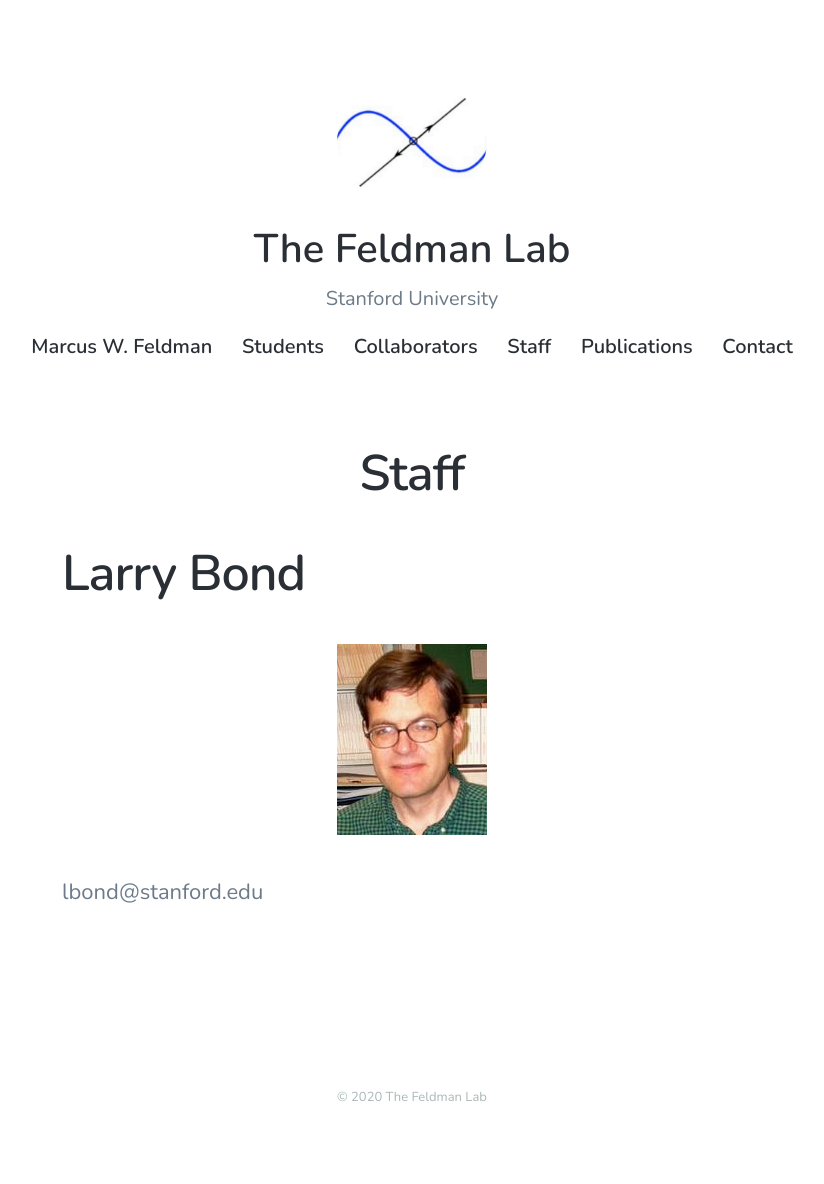
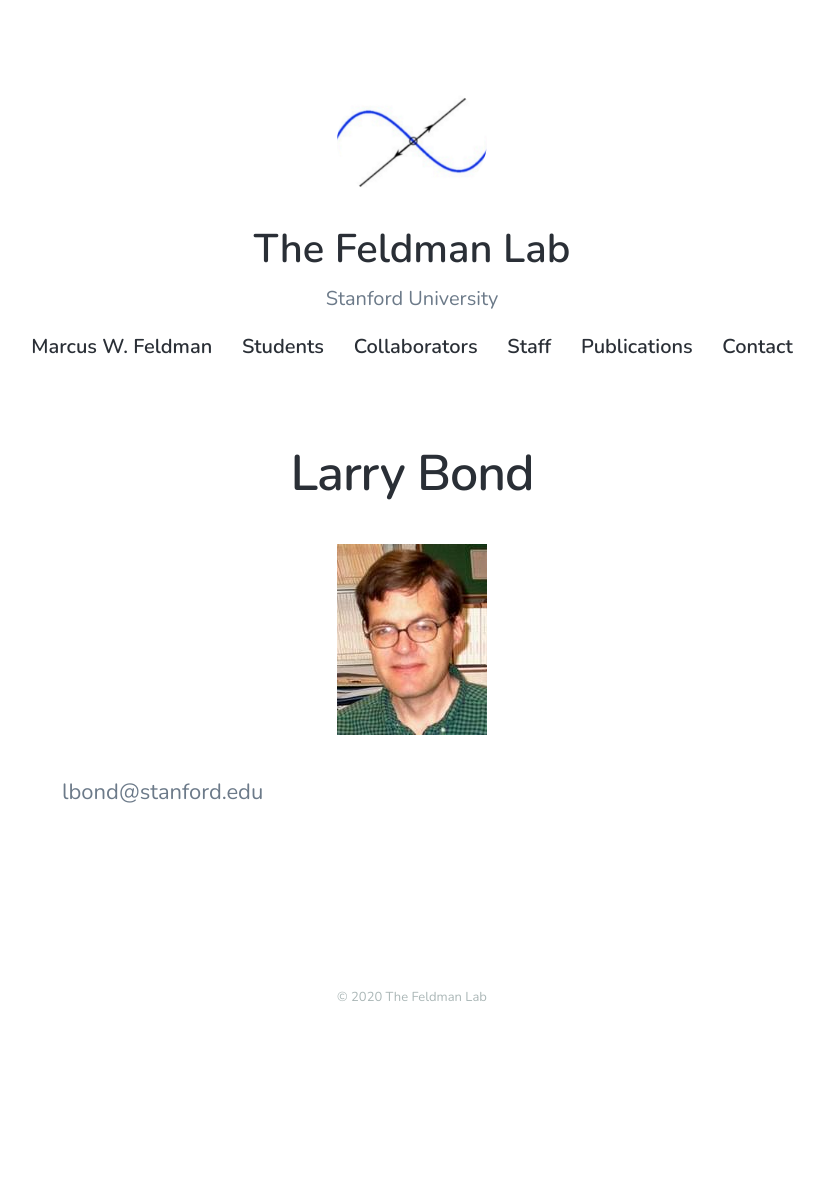
Before and after one commit to mepster/mfeldmanlab.github.io, a Jekyll site: the page built from _pages/staff.md, in a window 1280 px wide. Shown: the whole page, without its empty margins (228-1052 px from the left). Built offline with Jekyll 4.4.1, drawn with Linux system fonts in a browser that asks for light colours; nearby versions of some CDN libraries; after the commit the page ends 1084 px from its top, so only the background shows below that.

Commit message:
Update staff.md

```diff
--- a/_pages/staff.md
+++ b/_pages/staff.md
@@ -1,12 +1,10 @@
 ---
-title: Staff
+title: Larry Bond
 description:
 subtitle:
 featured_image:
 ---
 
-## Larry Bond
-
 ![](/images/larry.jpg)
 
 lbond@stanford.edu
```
